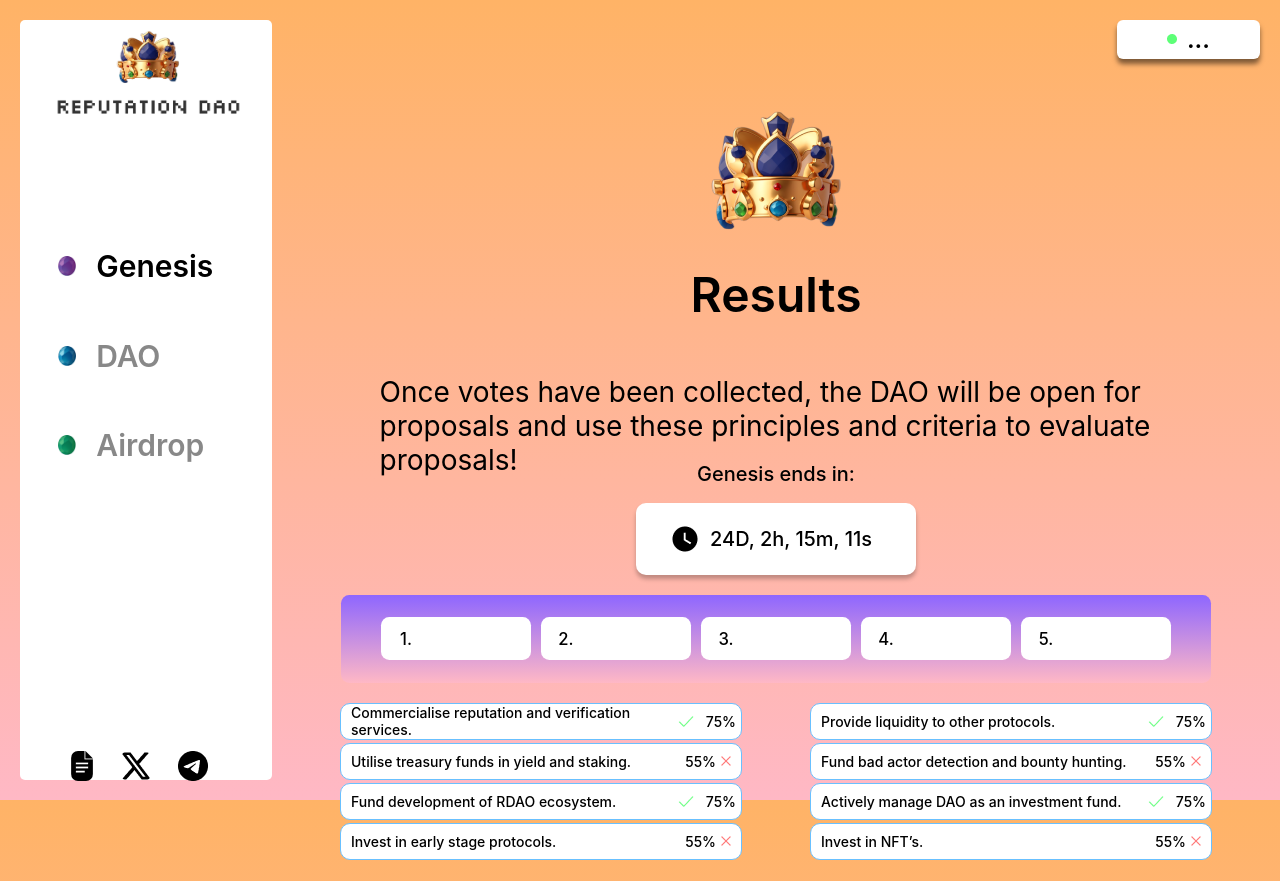
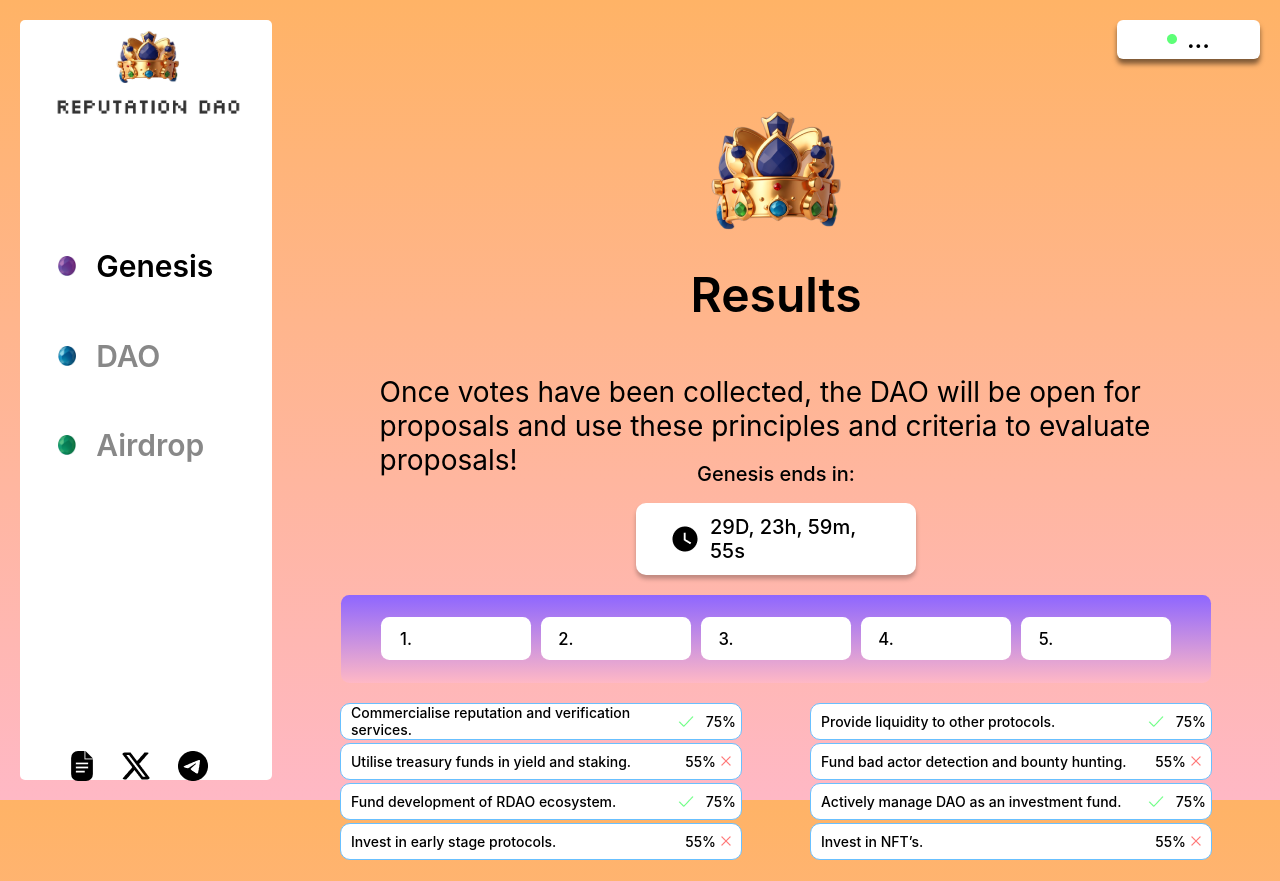
Before and after one commit to GloryDream413/ReputationDAO_FrontEnd, a React (Create React App) app: page /result in a window 1280 px wide. Built offline with nearby package versions, Linux system fonts and the light colour scheme.

Commit message:
Time Decrease Function added.

```diff
--- a/src/components/result/Result.jsx
+++ b/src/components/result/Result.jsx
@@ -1,4 +1,4 @@
-import React, { useContext, useEffect } from 'react';
+import React, { useContext, useEffect, useState } from 'react';
 import './result.css';
 import WalletConnectLogo from '../../assets/WalletConnectLogo.png'
 import mainlogo from '../../assets/mainlogo.png'
@@ -18,6 +18,7 @@ import { connectWallet } from '../../core/interact';
 
 export const Result = () => {
   const { walletAddress, SetWalletAddress } = useContext(UserContext);
+  const [ seconds, setSeconds ] = useState(30 * 24 * 60 * 60);
   useEffect(()=>{
     const connectWalletPressed = async () => {
       const walletResponse = await connectWallet();
@@ -25,6 +26,20 @@ export const Result = () => {
     };
     connectWalletPressed();
   })
+
+  useEffect(() => {
+    //Implementing the setInterval method
+    const interval = setInterval(() => {
+      if(seconds !== 0)
+      {
+        setSeconds(seconds - 1);
+      }
+    }, 1000);
+
+    //Clearing the interval
+    return () => clearInterval(interval);
+  }, [seconds]);
+
   return (
     <div className="mainsection2">
       <div className='menu'>
@@ -75,7 +90,7 @@ export const Result = () => {
         <div className='timedialog'>
           <div className='timedialogdisplay'>
             <img src={clock_icon} alt="clock_icon"/>
-            <h1>24D, 2h, 15m, 11s</h1>
+            <h1>{parseInt(seconds/(24*60*60))}D, {parseInt((seconds - parseInt(seconds/(24*60*60))*(24*60*60))/(60*60))}h, {parseInt((seconds - parseInt(seconds/(24*60*60))*24*60*60 - parseInt((seconds - parseInt(seconds/(24*60*60))*(24*60*60))/(60*60))* 60*60)/60)}m, {seconds - parseInt(seconds/(24*60*60))*(24*60*60) - parseInt((seconds - parseInt(seconds/(24*60*60))*(24*60*60))/(60*60))*(60*60) - parseInt((seconds - parseInt(seconds/(24*60*60))*24*60*60 - parseInt((seconds - parseInt(seconds/(24*60*60))*(24*60*60))/(60*60))* 60*60)/60)*60}s</h1>
           </div>
         </div>
         <div className='userselect'>
```
